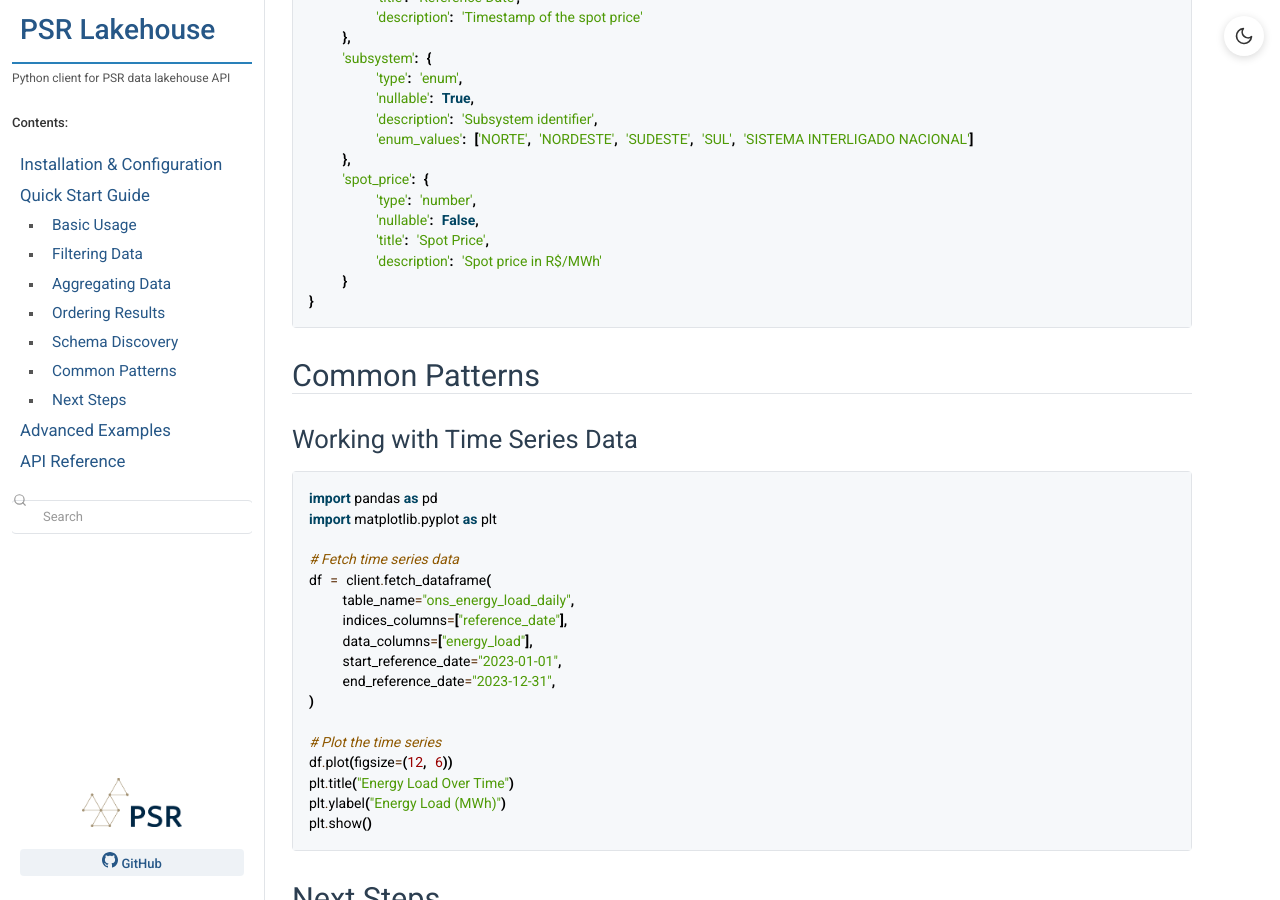
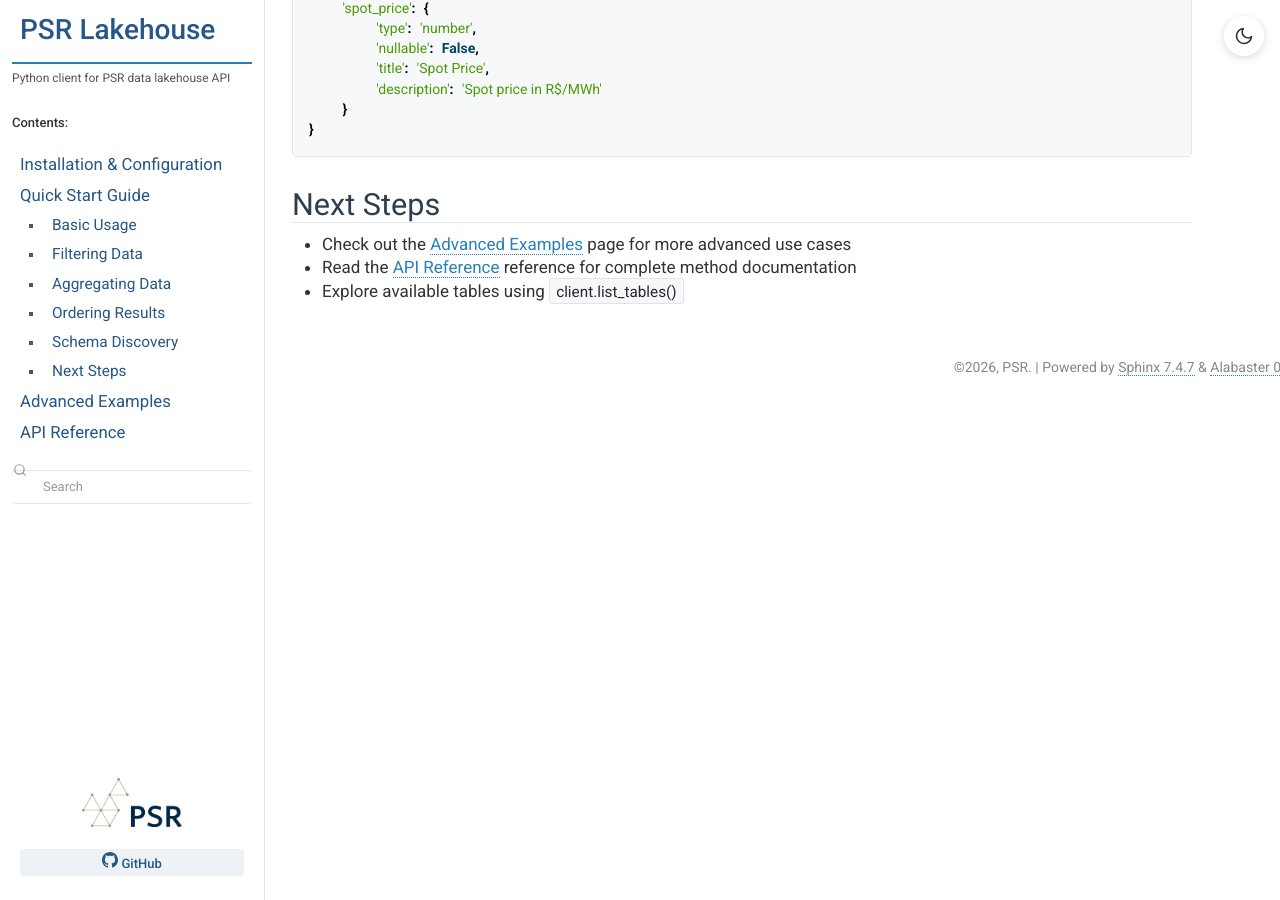
Before and after one commit to psrenergy/psr_lakehouse, a Sphinx documentation site: the page built from docs/quickstart.rst, in a window 1280 px wide and 900 px high, scrolled down 3545 px. Built offline with Sphinx 7.4.7, drawn with Linux system fonts in a browser that asks for light colours; some of the changed text lies outside the part shown.

Commit message:
Update docs

```diff
--- a/docs/_static/theme-toggle.js
+++ b/docs/_static/theme-toggle.js
@@ -5,14 +5,6 @@
     // Get theme from localStorage or default to light
     function getTheme() {
         return localStorage.getItem('theme') || 'light';
-    }
-
-    // Set theme
-    function setTheme(theme) {
-        document.documentElement.setAttribute('data-theme', theme);
-        localStorage.setItem('theme', theme);
-        updateToggleText(theme);
-        updatePSRLogo(theme);
     }
 
     // Update toggle icon
--- a/docs/quickstart.rst
+++ b/docs/quickstart.rst
@@ -138,15 +138,6 @@ List Available Tables
 
    tables = client.list_tables()
    print(tables)
-   # Output: ['ccee_spot_price', 'ons_energy_load_daily', 'ons_stored_energy_subsystem', ...]
-
-List Available Models
-~~~~~~~~~~~~~~~~~~~~~
-
-.. code-block:: python
-
-   models = client.list_models()
-   print(models)
    # Output: ['CCEESpotPrice', 'ONSEnergyLoadDaily', 'ONSStoredEnergySubsystem', ...]
 
 Get Table Schema
@@ -190,33 +181,6 @@ Example schema output:
        }
    }
 
-Common Patterns
----------------
-
-Working with Time Series Data
-~~~~~~~~~~~~~~~~~~~~~~~~~~~~~~
-
-.. code-block:: python
-
-   import pandas as pd
-   import matplotlib.pyplot as plt
-
-   # Fetch time series data
-   df = client.fetch_dataframe(
-       table_name="ons_energy_load_daily",
-       indices_columns=["reference_date"],
-       data_columns=["energy_load"],
-       start_reference_date="2023-01-01",
-       end_reference_date="2023-12-31",
-   )
-
-   # Plot the time series
-   df.plot(figsize=(12, 6))
-   plt.title("Energy Load Over Time")
-   plt.ylabel("Energy Load (MWh)")
-   plt.show()
-
-
 Next Steps
 ----------
 
```
Also changed, not shown: README.md (+1 -1 lines), 2 other files.
